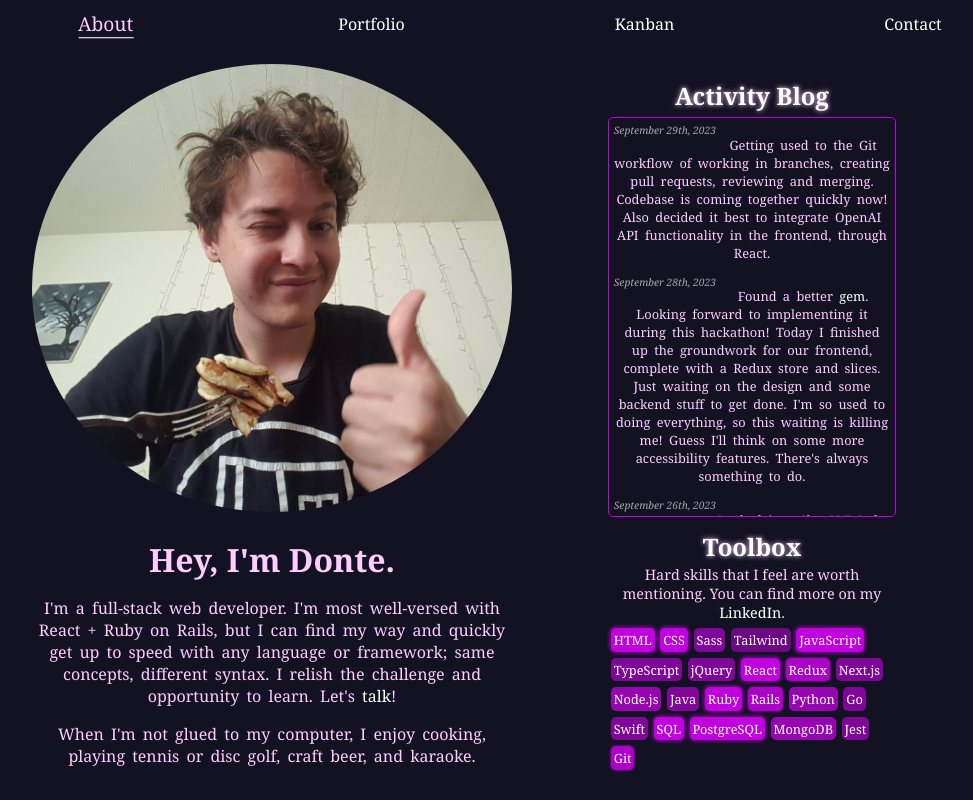
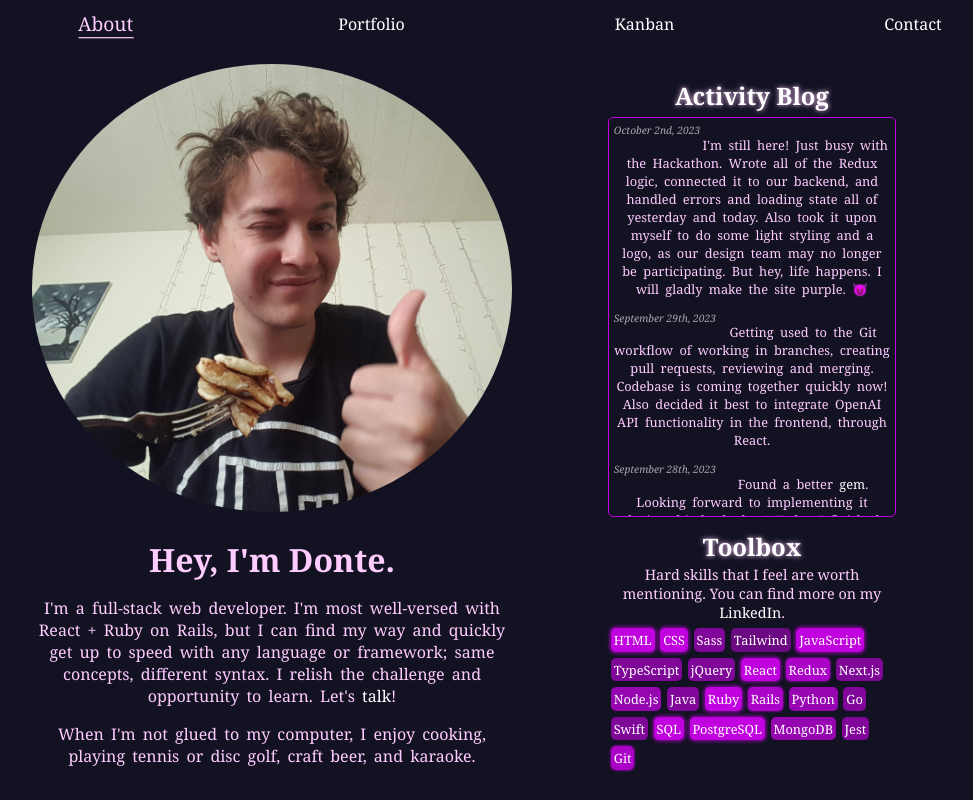
Before and after one commit to dawnteigh/dawnteigh.github.io, a React (Create React App) app: page /#/ in a window 1280 px wide. Shown: the whole page, without its empty margins (128-1101 px from the left). Built offline with nearby package versions, Linux system fonts and the light colour scheme.

Commit message:
10/2 entry

```diff
--- a/src/data/activity.js
+++ b/src/data/activity.js
@@ -1,4 +1,8 @@
 export const activity = [
+  {
+    date: "October 2nd, 2023",
+    entry: "I'm still here! Just busy with the Hackathon. Wrote all of the Redux logic, connected it to our backend, and handled errors and loading state all of yesterday and today. Also took it upon myself to do some light styling and a logo, as our design team may no longer be participating. But hey, life happens. I will gladly make the site purple. 😈"
+  },
   {
     date: "September 29th, 2023",
     entry: "Getting used to the Git workflow of working in branches, creating pull requests, reviewing and merging. Codebase is coming together quickly now! Also decided it best to integrate OpenAI API functionality in the frontend, through React."
```
